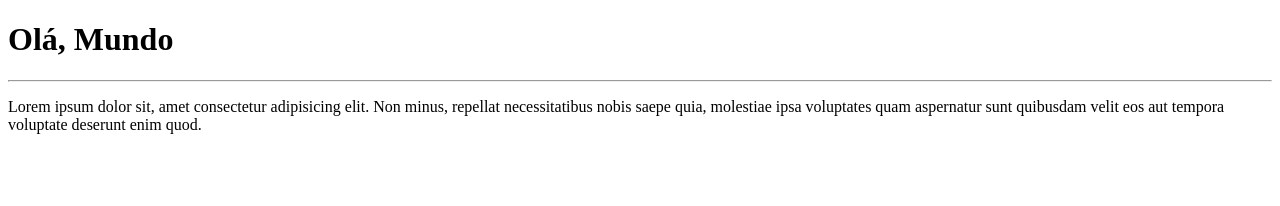
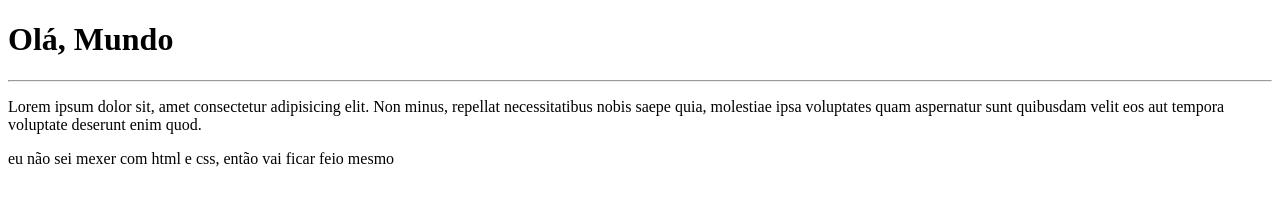
Before and after one commit to shoui000/Curso-de-git, a plain HTML site: page index.html in a window 1280 px wide. Drawn offline with Linux system fonts and the light colour scheme.

Commit message:
Update index.html

```diff
--- a/index.html
+++ b/index.html
@@ -10,5 +10,6 @@
     <h1>Olá, Mundo</h1>
     <hr>
     <p>Lorem ipsum dolor sit, amet consectetur adipisicing elit. Non minus, repellat necessitatibus nobis saepe quia, molestiae ipsa voluptates quam aspernatur sunt quibusdam velit eos aut tempora voluptate deserunt enim quod.</p>
+    <p>eu não sei mexer com html e css, então vai ficar feio mesmo</p>
 </body>
 </html>
```
